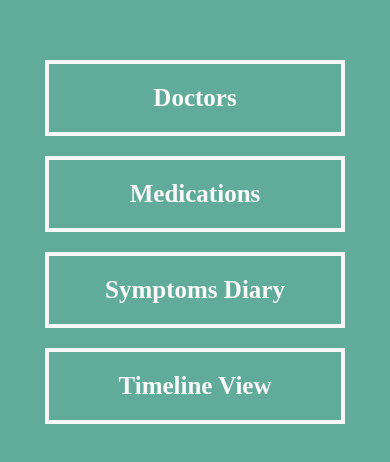
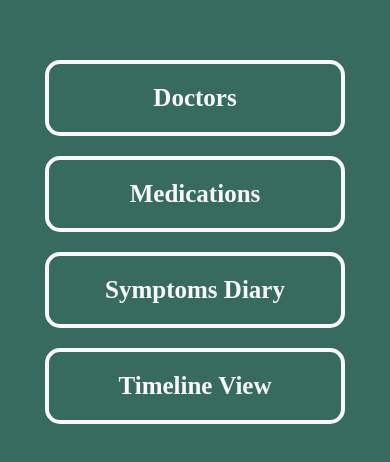
Before and after one commit to vickiwyang/carpe-diem, a React Native app: screen / in a window 390 px wide. Shown: the part 180-642 px from the top of the page. Built offline with nearby package versions, Linux system fonts and the light colour scheme.

Commit message:
rounded button edges

```diff
--- a/App.js
+++ b/App.js
@@ -7,7 +7,6 @@ export default function App() {
   function handlePress(indx) {
     let newPressed = [...pressed];
     newPressed[indx] = !newPressed[indx];
-    // console.log(newPressed);
     setPressed(newPressed);
   }
 
@@ -42,22 +41,24 @@ export default function App() {
 const styles = StyleSheet.create({
   container: {
     flex: 1,
-    backgroundColor: '#60AB9A',
+    backgroundColor: '#386B5F',
     alignItems: 'center',
     justifyContent: 'center',
   },
   menuBox: {
     borderColor: '#F9F8F8',
     borderWidth: 4,
+    borderRadius: 15,
     width: 300,
     padding: 20,
     margin: 10,
     alignItems: 'center',
   },
   menuBoxPressed: {
-    backgroundColor: '#386B5F',
+    backgroundColor: '#60AB9A',
     borderColor: '#F9F8F8',
     borderWidth: 4,
+    borderRadius: 15,
     width: 300,
     padding: 20,
     margin: 10,
```
